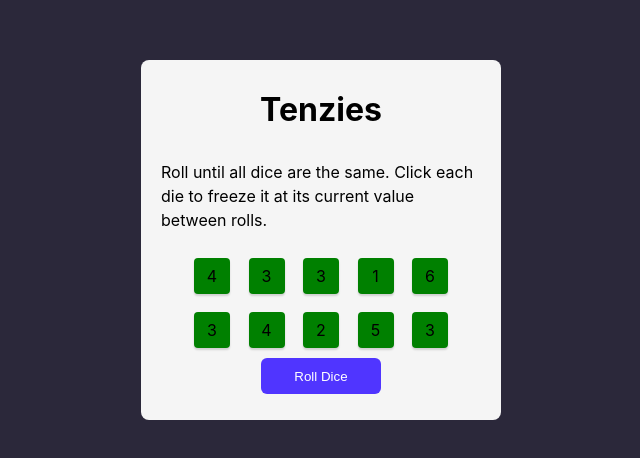
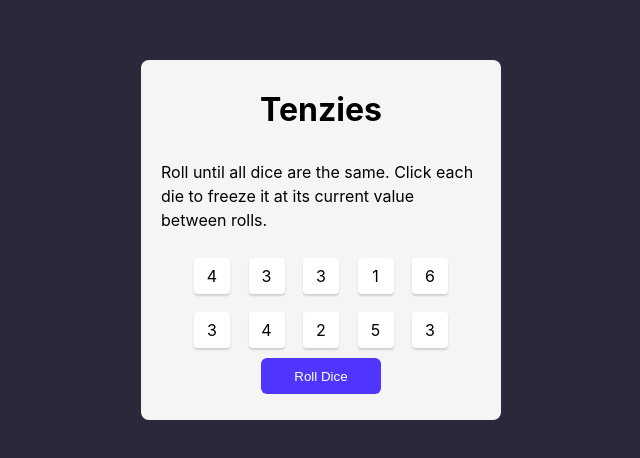
Before and after one commit to cwatersaudio/animated-tenzies, a React (Vite) app: page / in a window 1280 px wide. Shown: the part 128-586 px from the top of the page, without its empty margins (319-959 px from the left). Built offline with nearby package versions, Linux system fonts and the light colour scheme.

Commit message:
roll button and click to hold working

```diff
--- a/src/App.jsx
+++ b/src/App.jsx
@@ -3,7 +3,7 @@ import './App.css'
 import Die from './components/Die'
 import { nanoid } from 'nanoid'
 
-function App() {
+export default function App() {
 
   const [dice, setDice] = React.useState(allNewDice())
 
@@ -15,10 +15,9 @@ function App() {
     const newDice = []
     for (let i = 1; newDice.length < 10; i++) {
       const diceValue = randDice()
-      console.log(diceValue)
       newDice.push({
         value: diceValue,
-        held: true,
+        held: false,
         id: nanoid()
       })
     }
@@ -27,34 +26,23 @@ function App() {
 
   const diceRendered = dice.map(item => {
     return (
-      <Die value={item.value} key={item.id} toggleHeld={toggleHeld} held={item.held} />
+      <Die value={item.value} key={item.id} toggleHeld={() => toggleHeld(item.id)} held={item.held} id={item.id} />
     )
   })
 
   function toggleHeld(id) {
-    const diceIndexToToggle = dice.indexOf(dice.id === id)
-    setDice(oldDice => {
-      return {
-        ...oldDice,
-        diceIndexToToggle: !oldDice.id.held
-      }
-    })
-    console.log("toggled")
+    console.log(id)
+    setDice(oldDice => oldDice.map(item => {
+      return item.id === id ? {
+        ...item, held: !item.held
+      } : item
+    }))
   }
 
   function rollRemainingDice() {
-    for (const die of dice) {
-      if (!die.held) {
-        setDice(oldDice => {
-          return {
-            ...oldDice,
-            value: randDice()
-          }
-        })
-      } else {
-
-      }
-    }
+    setDice(oldDice => oldDice.map(die => {
+      return die.held ? die : { ...die, value: randDice() }
+    }))
   }
   return (
 
@@ -70,5 +58,3 @@ function App() {
 
   )
 }
-
-export default App
```
